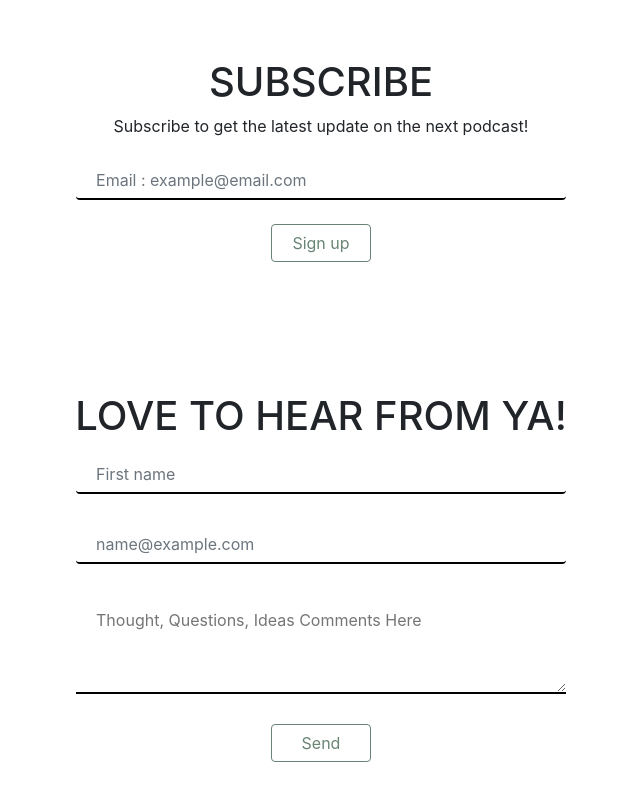
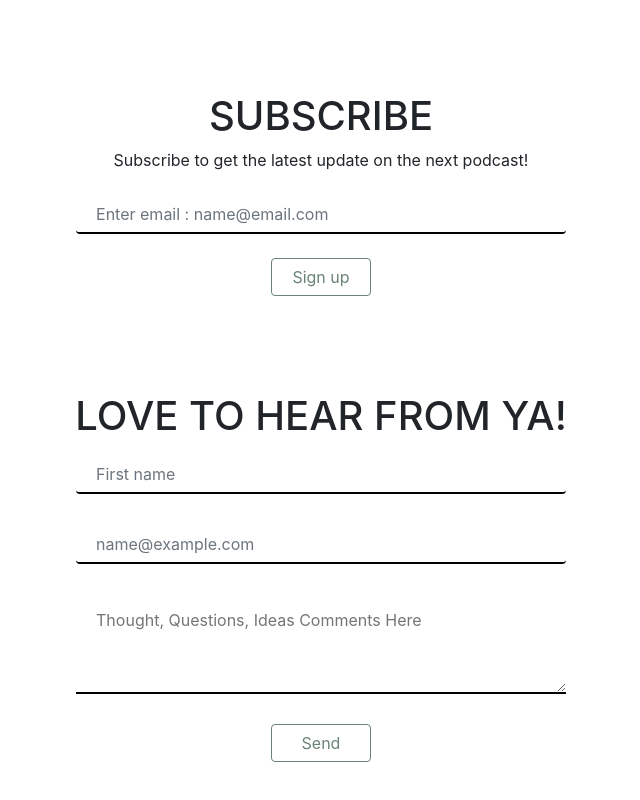
Before and after one commit to delacruzj49/myapp, a React (Create React App) app: page /#/ in a window 1280 px wide. Shown: the part 1657-2457 px from the top of the page, without its empty margins (319-959 px from the left). Built offline with nearby package versions, Linux system fonts and the light colour scheme; a web font is replaced by a local one.

Commit message:
Switched to a react class adding handleChange/handleSubmit for user input.

```diff
--- a/src/components/subscribe.js
+++ b/src/components/subscribe.js
@@ -10,7 +10,6 @@ width:90%;
 float:center;
 margin:0 auto;
 height:300px;
-padding-top:30px;
 background:none;
 `
 
@@ -38,27 +37,49 @@ width: 100%;
 background:none;
 `
 
-const Subscribe = () => (
+class Subscribe extends React.Component {
+    constructor(props) {
+        super(props);
+        this.state = {value: ''};
 
+        this.handleChange = this.handleChange.bind(this);
+        this.handleSubmit = this.handleSubmit.bind(this);
+      }
+
+      handleChange(event) {
+        this.setState({value: event.target.value});
+      }
+
+      handleSubmit(event) {
+        alert('A name was submitted: ' + this.state.value);
+        event.preventDefault();
+      }
+
+    render(){
+        return(
             <Contain fluid>
                 <Jumbo fluid>
                     <Div>
                         <h1> SUBSCRIBE</h1>
                         <p> Subscribe to get the latest update on the next podcast!</p>
-                <Form>
-                    <Form.Group as={Row} controlId="formHorizontalEmail">
+
+                        <Form onSubmit={this.handleSubmit}>
+                            <Form.Group as={Row} controlId="formBasicEmail" >
                                 <Form.Label column sm={3}></Form.Label>
                                 <Col sm={6}>
-                            <FormControl type="email" placeholder="Email : example@email.com" />
+                                <FormControl type="email" value={this.state.value} onChange={this.handleChange} placeholder="Enter email : name@email.com" />
                                 </Col>
                             </Form.Group>
-                    <Buttons variant="secondary">Sign up</Buttons>
+                            <Buttons type="submit" value="submit"  >Sign up</Buttons>
                         </Form>
                     </Div>
                 </Jumbo>
             </Contain>
+        );
+    }
+}
 
-);
+
 
 
 export default Subscribe;
```
Lines whose indentation alone changed are shown as unchanged.
